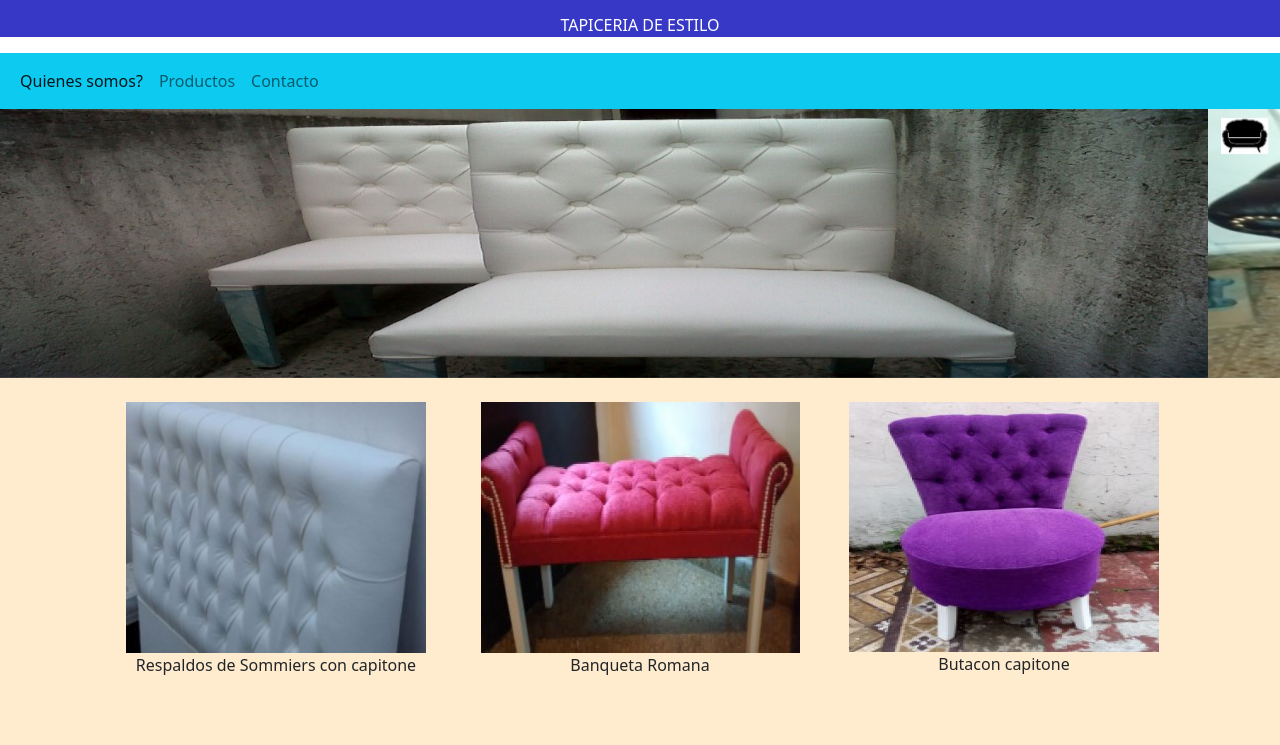
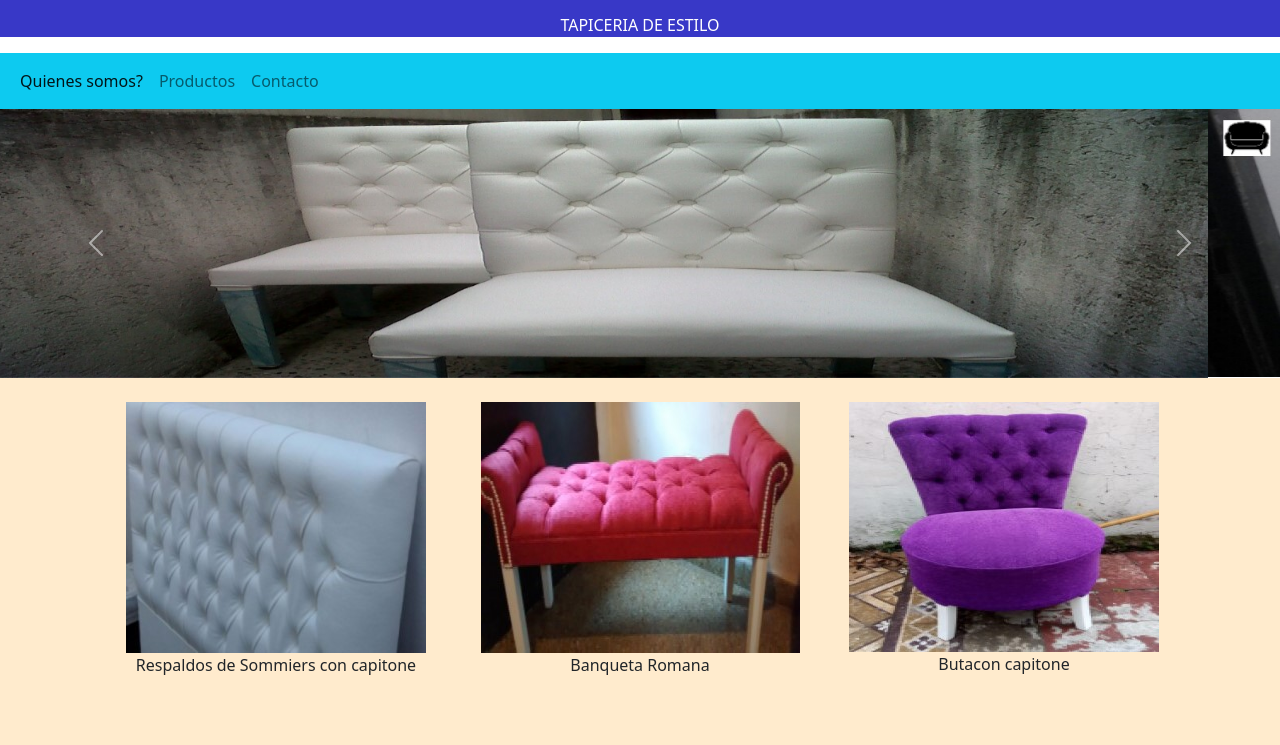
Before and after one commit to antonio-1983/proyecto_integrador, a plain HTML site: page index.html in a window 1280 px wide. Shown: the part 55-800 px from the top of the page. Drawn offline with nearby package versions, Linux system fonts and the light colour scheme.

Commit message:
Update index.html

```diff
--- a/index.html
+++ b/index.html
@@ -37,18 +37,26 @@
               </nav>
             </div>
 
-            <div id="carouselExampleSlidesOnly" class="carousel slide" data-bs-ride="carousel">
+            <div id="carouselExampleControls" class="carousel slide" data-bs-ride="carousel">
                 <div class="carousel-inner">
                   <div class="carousel-item active">
                     <img src="fotos/carrusel3.jpg" class="d-block w-100" alt="...">
                   </div>
                   <div class="carousel-item">
+                    <img src="fotos/carrusel2.jpg" class="d-block w-100" alt="...">
+                  </div>
+                  <div class="carousel-item">
                     <img src="fotos/carrusel1.jpg" class="d-block w-100" alt="...">
                   </div>
-                  <div class="carousel-item">
-                    <img src="fotos/carrusel2.jpg" class="d-block w-100" alt="...">
-                  </div>
                 </div>
+                <a class="carousel-control-prev" href="#carouselExampleControls" role="button" data-bs-slide="prev">
+                  <span class="carousel-control-prev-icon" aria-hidden="true"></span>
+                  <span class="visually-hidden">Previous</span>
+                </a>
+                <a class="carousel-control-next" href="#carouselExampleControls" role="button" data-bs-slide="next">
+                  <span class="carousel-control-next-icon" aria-hidden="true"></span>
+                  <span class="visually-hidden">Next</span>
+                </a>
               </div>
 
 </header>
```
